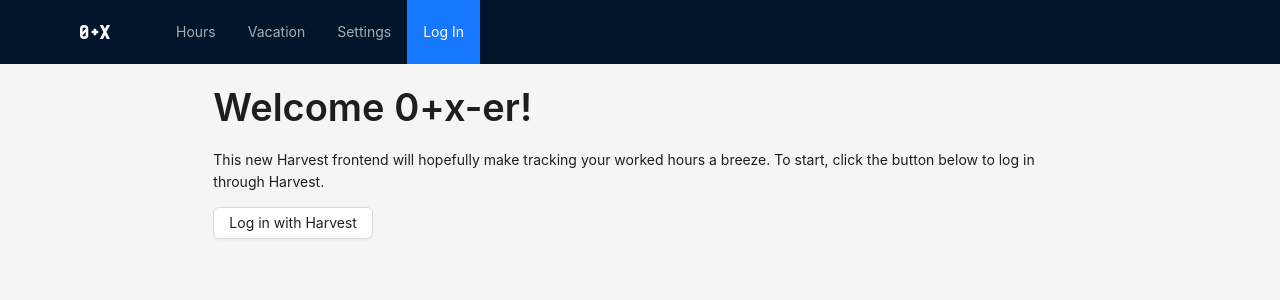
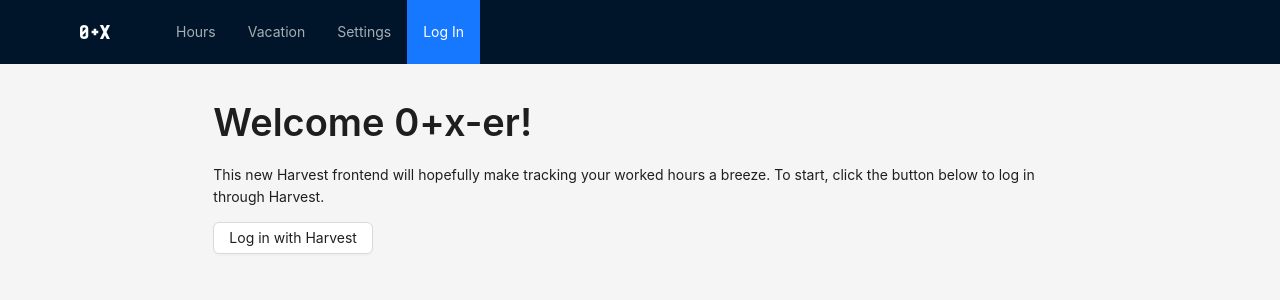
Before and after one commit to zero-plus-x/0x-harvest, a Next.js app: page /login in a window 1280 px wide. Shown: the top 300 px of the page. Built offline with nearby package versions, Linux system fonts and the light colour scheme; no server answers.

Commit message:
Increase padding

```diff
--- a/components/layout/CommonLayout.tsx
+++ b/components/layout/CommonLayout.tsx
@@ -10,7 +10,7 @@ export default function CommonLayout({
   return (
     <Layout style={{ minHeight: "100vh" }}>
       <Header />
-      <Layout.Content>
+      <Layout.Content style={{ paddingTop: 15 }}>
         <Row>
           <Col xxl={5} xl={4} lg={2} md={2} sm={1} xs={0}></Col>
           <Col
```
